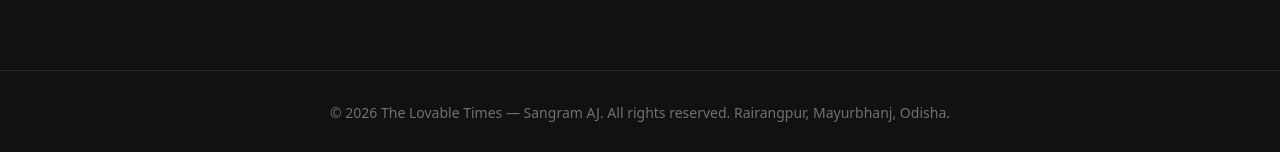
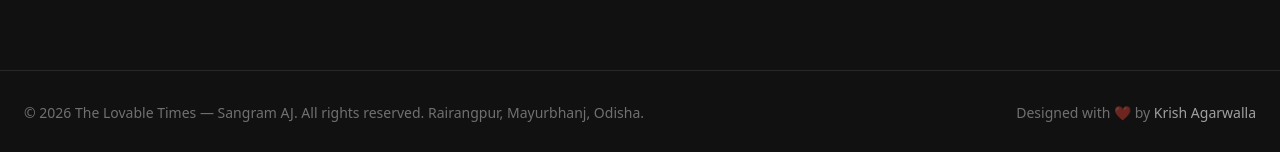
Before and after one commit to krish-agarwalla/the-lovable-times, a Next.js app: page / in a window 1280 px wide. Shown: the part 2394-2546 px from the top of the page. Built offline with nearby package versions, Linux system fonts and the light colour scheme; no server answers; the database is empty.

Commit message:
updated footer

```diff
--- a/components/Footer.tsx
+++ b/components/Footer.tsx
@@ -1,8 +1,25 @@
 export default function Footer() {
   return (
-    <footer className="border-t border-white/10 px-6 py-8 text-center text-sm text-white/40">
-      © {new Date().getFullYear()} The Lovable Times — Sangram AJ. All rights
-      reserved. Rairangpur, Mayurbhanj, Odisha.
+    <footer className="border-t border-white/10 px-6 py-8 text-sm text-white/40">
+      <div className="mx-auto flex max-w-7xl flex-col items-center justify-between gap-3 text-center md:flex-row md:text-left">
+
+        {/* Left */}
+        <p>
+          © {new Date().getFullYear()} The Lovable Times — Sangram AJ. All rights
+          reserved. Rairangpur, Mayurbhanj, Odisha.
+        </p>
+
+        {/* Right */}
+        <p className="shrink-0">
+          Designed with ❤️ by{" "}
+          <a
+            href="mailto:krishagarwalla24@gmail.com"
+            className="text-white/60 transition-colors duration-300 hover:text-white"
+          >
+            Krish Agarwalla
+          </a>
+        </p>
+      </div>
     </footer>
   );
 }
```
